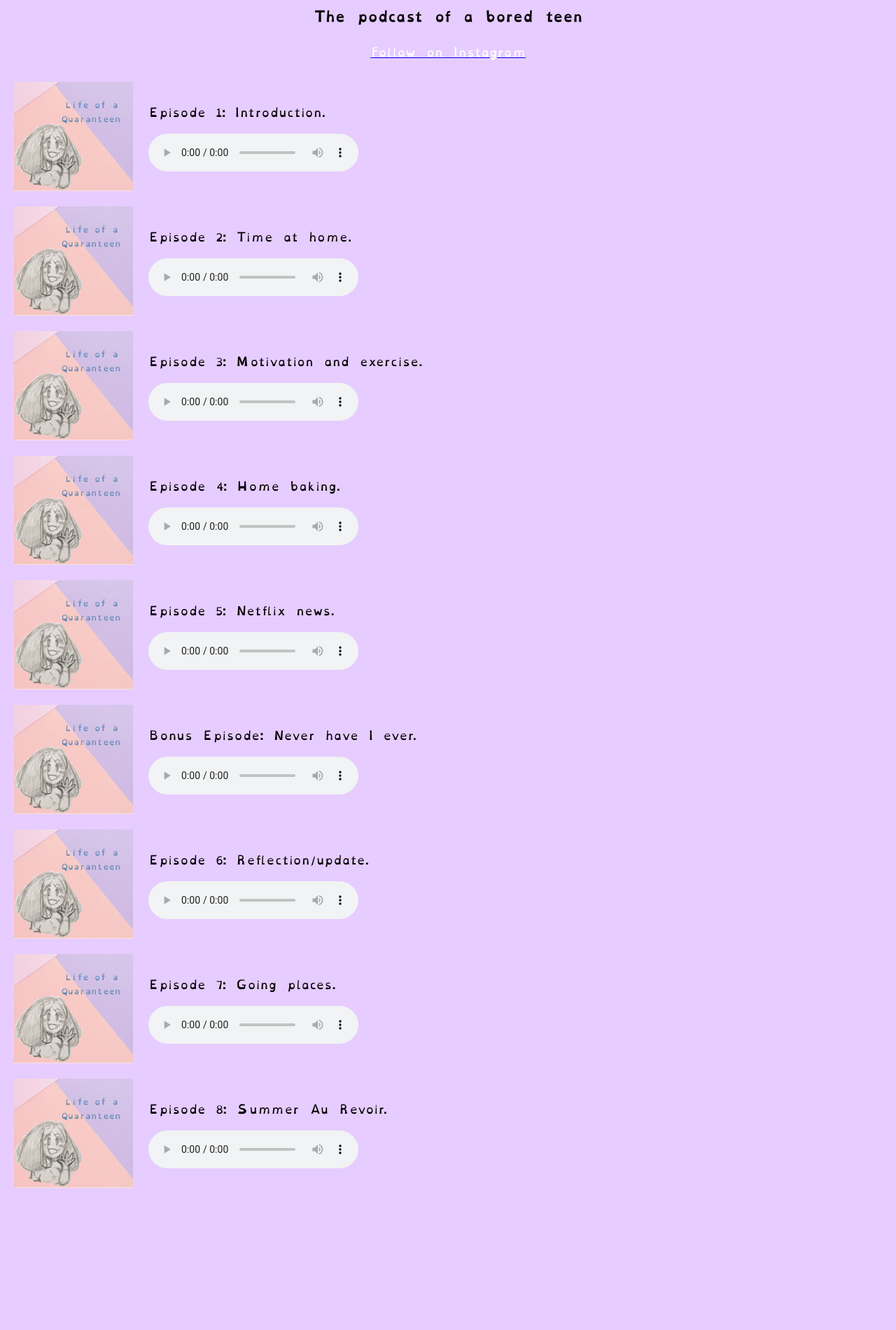
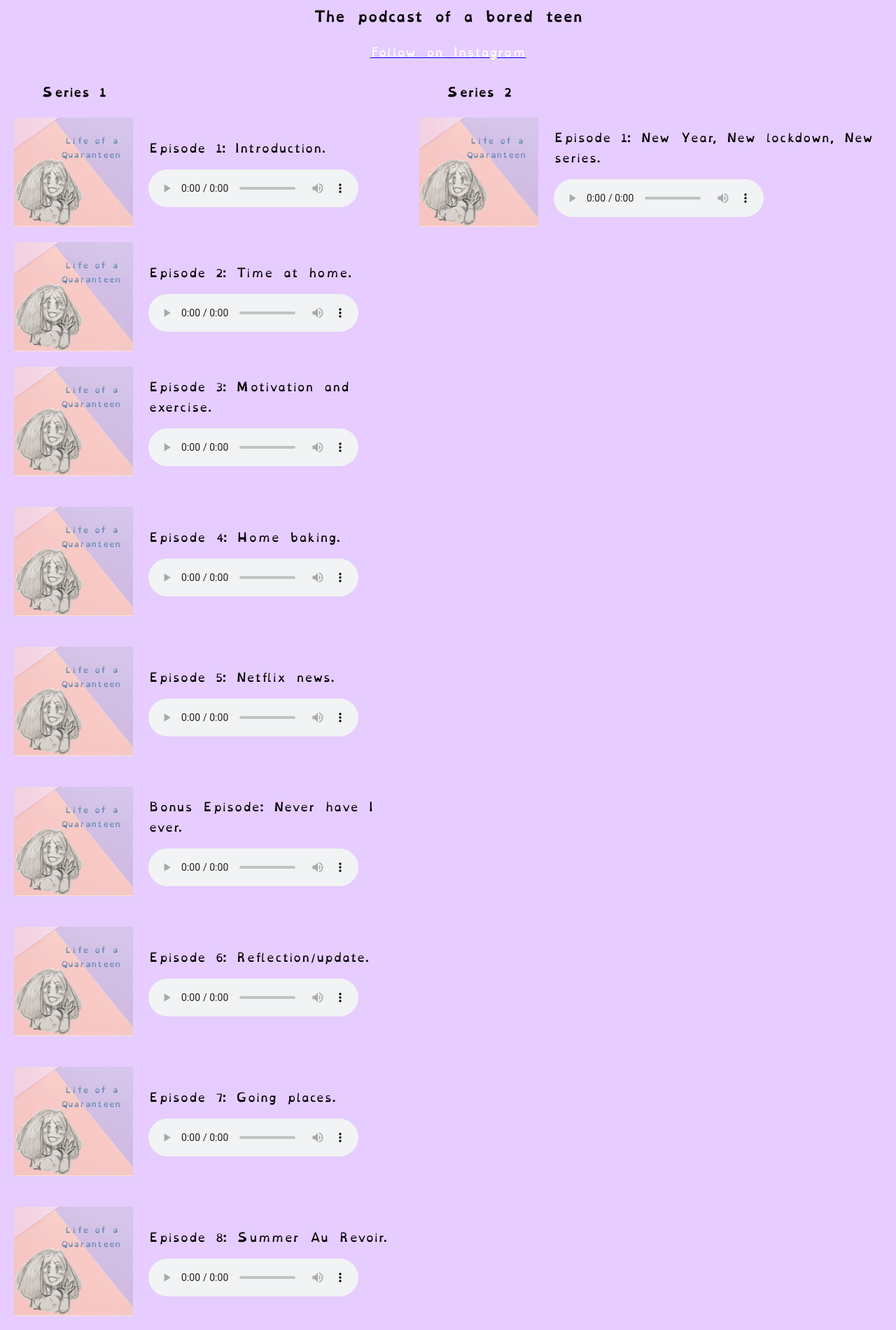
Before and after one commit to quaranteen-podcast/quaranteen-podcast.github.io, a plain HTML site: page index.html in a window 1280 px wide. Shown: the part 81-1981 px from the top of the page at 70% size. Before the commit the page ends 1798 px from the top, so only its background shows below. Drawn offline with Linux system fonts and the light colour scheme.

Commit message:
updating index to add extra column for new series

```diff
--- a/index.html
+++ b/index.html
@@ -20,12 +20,16 @@ th, td {
     <h3 align="center">The podcast of a bored teen</h1>
 <p align="center"><a href="https://instagram.com/quaranteen_podcast"><font color="#FFFFFF">Follow on Instagram</font><a/></p>
 <table>
+<th>Series 1</th><th></th><th>Series 2</th><th></th>
 <tr>
 <p></p>
 <td width=10%><img src="newpodcastcover.png"</td><td>Episode 1: Introduction.<p><audio controls>
   <source src="intropodcastdone.mp3" type="audio/mpeg">
 Your browser does not support the audio element.
 </audio></p></td>
+
+<td width=10%><img src="newpodcastcover.png"</td><td>Episode 1: New Year, New lockdown, New series.<p><audio controls>
+  <source src="series2ep1.mp3" type="audio/mpeg"></audio></p></td>
 </tr>
 <tr>
 <p></p>
@@ -33,6 +37,7 @@ Your browser does not support the audio element.
   <source src="secondpodcast.mp3" type="audio/mpeg">
 Your browser does not support the audio element.
 </audio></p></td>
+<td></td><td></td>
 </tr>
 <tr>
 <p></p>
@@ -41,6 +46,7 @@ Your browser does not support the audio element.
 Your browser does not support the audio element.
 </audio></p></td>
 </tr>
+<td></td><td></td>
   <tr>
 <p></p>
 <td width=10%><img src="newpodcastcover.png"</td><td>Episode 4: Home baking.<p><audio controls>
@@ -48,6 +54,7 @@ Your browser does not support the audio element.
 Your browser does not support the audio element.
 </audio></p></td>
 </tr>
+<td></td><td></td>
 <tr>
 <p></p>
 <td width=10%><img src="newpodcastcover.png"</td><td>Episode 5: Netflix news.<p><audio controls>
@@ -55,6 +62,7 @@ Your browser does not support the audio element.
 Your browser does not support the audio element.
 </audio></p></td>
 </tr>
+<td></td><td></td>
 <tr>
 <p></p>
 <td width=10%><img src="newpodcastcover.png"</td><td>Bonus Episode: Never have I ever.<p><audio controls>
@@ -62,6 +70,7 @@ Your browser does not support the audio element.
 Your browser does not support the audio element.
 </audio></p></td>
 </tr>
+<td></td><td></td>
   <tr>
 <p></p>
 <td width=10%><img src="newpodcastcover.png"</td><td>Episode 6: Reflection/update.<p><audio controls>
@@ -69,19 +78,22 @@ Your browser does not support the audio element.
 Your browser does not support the audio element.
 </audio></p></td>
 </tr>
-    <tr>
+<td></td><td></td>
+  <tr>
 <p></p>
 <td width=10%><img src="newpodcastcover.png"</td><td>Episode 7: Going places.<p><audio controls>
   <source src="goingplacespod.mp3" type="audio/mpeg">
 Your browser does not support the audio element.
 </audio></p></td>
 </tr>
-      <tr>
+<td></td><td></td>
+<tr>
 <p></p>
 <td width=10%><img src="newpodcastcover.png"</td><td>Episode 8: Summer Au Revoir.<p><audio controls>
   <source src="au_revoir.mp3" type="audio/mpeg">
 Your browser does not support the audio element.
 </audio></p></td>
+<td></td><td></td>
 </tr>
 </table>
   </body>
```
